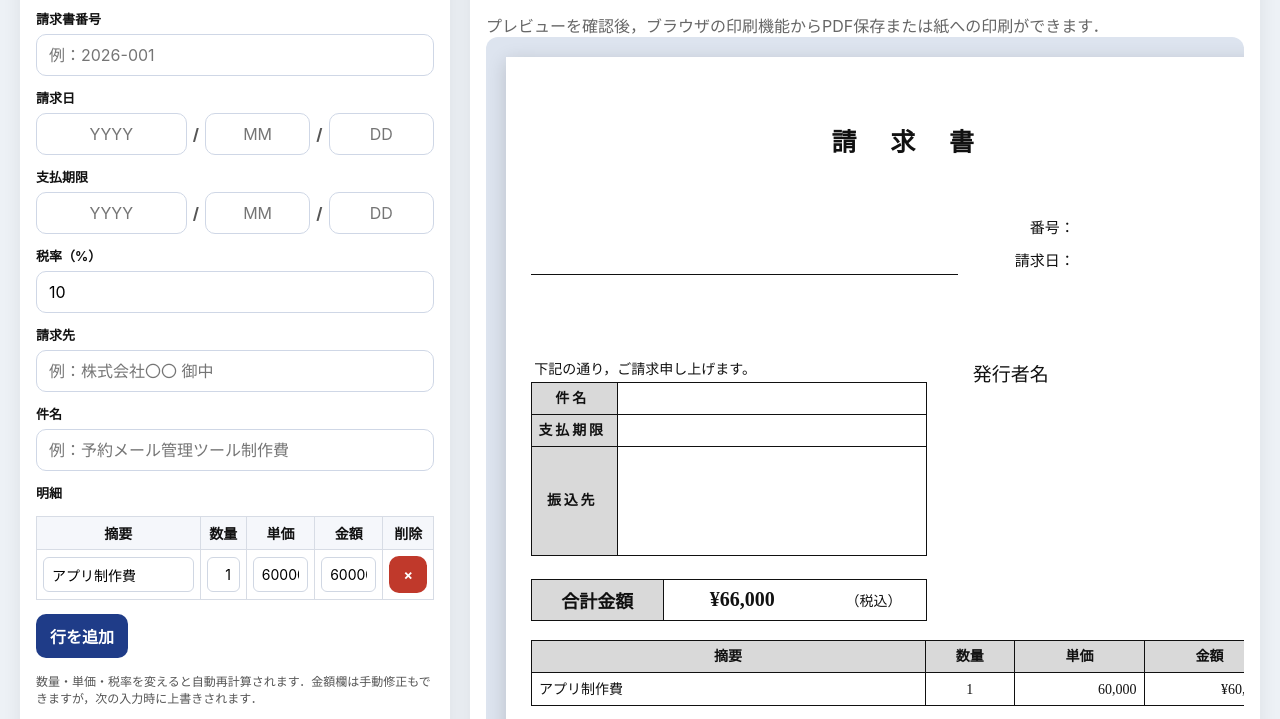
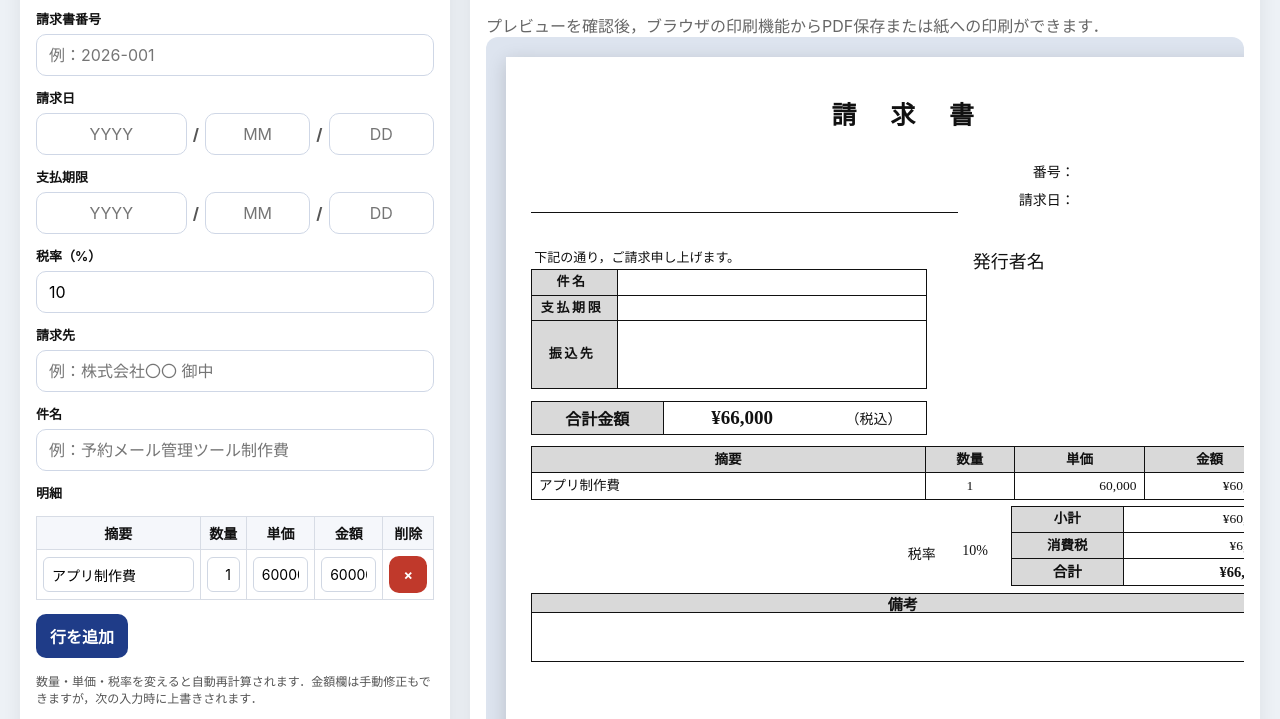
Before and after one commit to 9mada4/invoice-tool, a plain HTML site: page index.html in a window 1280 px wide. Shown: the part 198-917 px from the top of the page. Drawn offline with Linux system fonts and the light colour scheme.

Commit message:
Tighten invoice print layout spacing

```diff
--- a/index.html
+++ b/index.html
@@ -246,7 +246,7 @@
       background: #fff;
       color: #111;
       box-shadow: 0 4px 18px rgba(0,0,0,0.16);
-      padding: 17mm 6.5mm 9mm;
+      padding: 10mm 6.5mm 10mm;
       box-sizing: border-box;
       overflow: hidden;
       display: flex;
@@ -261,7 +261,7 @@
       font-weight: 700;
       letter-spacing: 0.55em;
       text-align: center;
-      margin: 0 0 14mm;
+      margin: 0 0 7mm;
       padding-left: 0.55em;
     }
 
@@ -270,13 +270,13 @@
       grid-template-columns: 1fr 72mm;
       gap: 12mm;
       align-items: end;
-      margin-bottom: 22mm;
+      margin-bottom: 9mm;
     }
 
     .bill-to {
       border-bottom: 1.5px solid #111;
-      min-height: 10mm;
-      padding: 0 4mm 2mm 0;
+      min-height: 7mm;
+      padding: 0 4mm 1mm 0;
       font-size: 20px;
       line-height: 1.25;
       text-align: right;
@@ -293,8 +293,8 @@
     }
 
     .meta-table td {
-      padding: 1.5mm 0 1.5mm 2mm;
-      font-size: 15px;
+      padding: 1mm 0 1mm 2mm;
+      font-size: 14px;
       white-space: nowrap;
     }
 
@@ -308,16 +308,16 @@
       grid-template-columns: 1fr 80mm;
       gap: 12mm;
       align-items: start;
-      margin-bottom: 5mm;
+      margin-bottom: 3mm;
     }
 
     .lead {
       margin: 0 0 1mm 1mm;
-      font-size: 14px;
+      font-size: 13px;
     }
 
     .issuer-name {
-      font-size: 19px;
+      font-size: 18px;
       line-height: 1.4;
       margin: 1mm 0 2mm;
       white-space: pre-wrap;
@@ -326,24 +326,24 @@
 
     .issuer-info {
       margin: 0;
-      font-size: 15px;
-      line-height: 1.6;
+      font-size: 14px;
+      line-height: 1.45;
       white-space: pre-wrap;
       word-break: break-word;
       overflow-wrap: anywhere;
     }
 
     .detail-table {
-      margin-bottom: 6mm;
+      margin-bottom: 3mm;
     }
 
     .detail-table th,
     .detail-table td {
       border: 1.2px solid #111;
-      font-size: 14px;
-      line-height: 1.4;
-      min-height: 9mm;
-      padding: 1.5mm 2mm;
+      font-size: 13px;
+      line-height: 1.3;
+      min-height: 7mm;
+      padding: 1mm 2mm;
       vertical-align: middle;
     }
 
@@ -357,7 +357,7 @@
     }
 
     .detail-table .bank-cell {
-      height: 29mm;
+      height: 18mm;
       vertical-align: top;
       white-space: pre-wrap;
       overflow-wrap: anywhere;
@@ -370,7 +370,7 @@
       border: 1.2px solid #111;
       margin: 0;
       padding: 0;
-      min-height: 11mm;
+      min-height: 9mm;
       font-weight: 700;
     }
 
@@ -381,12 +381,12 @@
       justify-content: center;
       background: #d9d9d9;
       border-right: 1.2px solid #111;
-      font-size: 18px;
+      font-size: 16px;
     }
 
     .amount-box-total {
       text-align: center;
-      font-size: 20px;
+      font-size: 19px;
     }
 
     .amount-box-tax {
@@ -405,10 +405,10 @@
     .summary-table th,
     .summary-table td {
       border: 1.2px solid #111;
-      padding: 1.3mm 2mm;
-      font-size: 14px;
-      line-height: 1.25;
-      height: 8.7mm;
+      padding: 1mm 2mm;
+      font-size: 13.5px;
+      line-height: 1.2;
+      height: 7mm;
       vertical-align: middle;
     }
 
@@ -429,7 +429,8 @@
       grid-template-columns: 1fr 70mm;
       gap: 6mm;
       align-items: start;
-      margin-top: 5mm;
+      margin-top: 1.5mm;
+      margin-bottom: 2mm;
       margin-left: auto;
       width: 110mm;
     }
@@ -440,7 +441,7 @@
       gap: 7mm;
       justify-content: flex-end;
       font-size: 14px;
-      padding-top: 8mm;
+      padding-top: 4mm;
       white-space: nowrap;
     }
 
@@ -457,32 +458,40 @@
     .summary-table .total-row th,
     .summary-table .total-row td {
       font-weight: 800;
-      font-size: 15px;
+      font-size: 14.5px;
     }
 
     .notes-section {
-      margin-top: auto;
+      box-sizing: border-box;
+      display: flex;
+      flex-direction: column;
+      flex: 0 0 18mm;
+      height: 18mm;
+      margin-top: 0;
       border: 1.2px solid #111;
-      min-height: 34mm;
+      min-height: 0;
+      overflow: hidden;
     }
 
     .notes-title {
       background: #d9d9d9;
       border-bottom: 1.2px solid #111;
-      min-height: 7mm;
+      flex: 0 0 5mm;
+      min-height: 0;
       display: flex;
       align-items: center;
       justify-content: center;
       font-weight: 700;
-      font-size: 16px;
+      font-size: 15px;
     }
 
     .notes {
+      flex: 1 1 auto;
       border: 0;
-      min-height: 27mm;
-      padding: 2mm 4mm;
-      font-size: 14px;
-      line-height: 1.5;
+      min-height: 0;
+      padding: 1mm 4mm;
+      font-size: 12.5px;
+      line-height: 1.3;
       white-space: pre-wrap;
       word-break: break-word;
       overflow-wrap: anywhere;
@@ -551,7 +560,7 @@
         margin: 0;
         width: var(--page-width);
         height: var(--page-height);
-        padding: 17mm 6.5mm 9mm;
+        padding: 10mm 6.5mm 10mm;
         box-sizing: border-box;
         overflow: hidden;
         display: flex;
```
